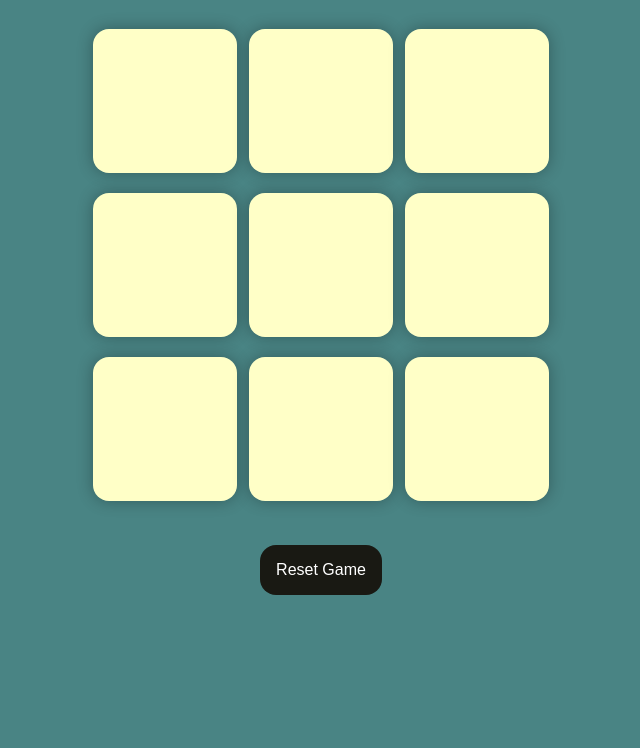
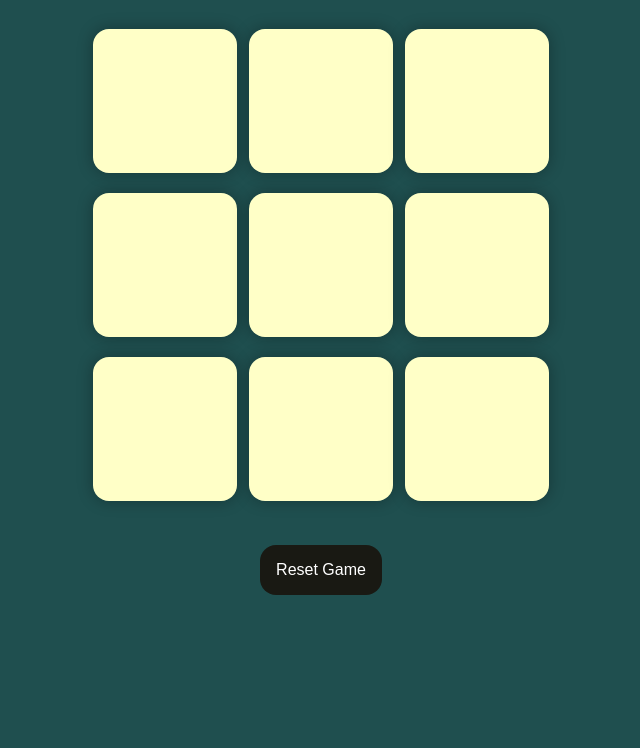
Before and after one commit to SauPatil/Tic_Tac_Toe_Game, a plain HTML site: page index.html in a window 1280 px wide. Shown: the part 52-800 px from the top of the page, without its empty margins (319-959 px from the left). Drawn offline with Linux system fonts and the light colour scheme.

Commit message:
Change background color

```diff
--- a/Style.css
+++ b/Style.css
@@ -3,7 +3,7 @@
     padding: 0;
 }
 body{
-    background-color: #498484;
+    background-color: #1f4f4f;
     text-align: center;
 }
 .container{
```
